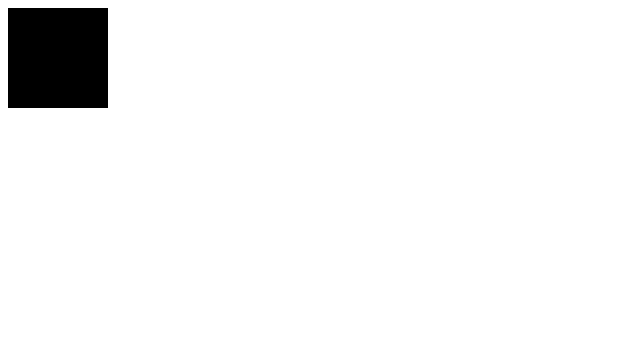
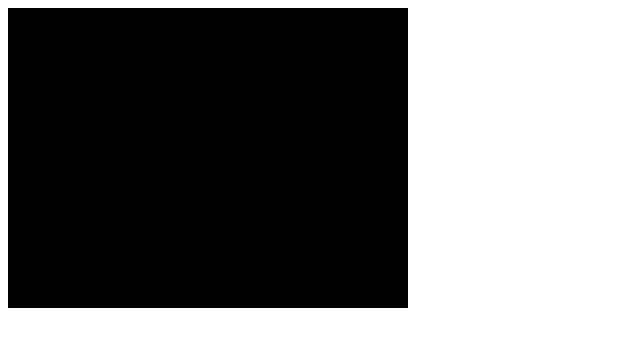
Before and after one commit to iknowSteven/iknowSteven.github.io, a Jekyll site: the page built from index.md, in a window 1280 px wide. Shown: the top 347 px of the page, without its empty margins (0-640 px from the left). Built offline with Jekyll 4.4.1, drawn with Linux system fonts in a browser that asks for light colours; our own code applies the rules of GitHub Pages for plain Markdown files.

Commit message:
no message

```diff
--- a/assets/css/countdown.css
+++ b/assets/css/countdown.css
@@ -1,5 +1,5 @@
 .countdown_container {
-    width: 100px;
-    height: 100px;
-    background-color: #000000;
+    width: 400px;
+    height: 300px;
+    background-color: rgba(0, 0, 0, 60);
 }
```
